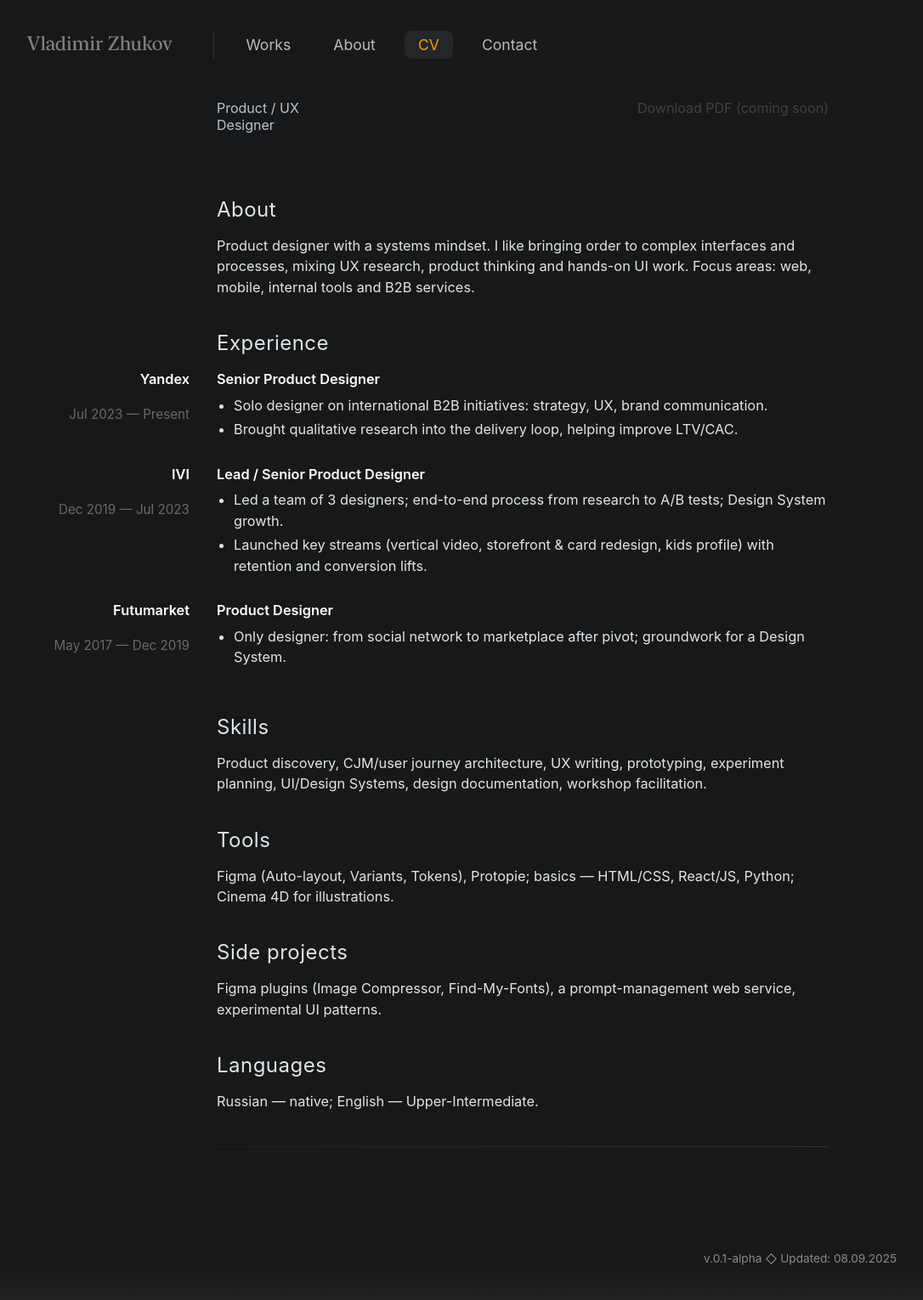
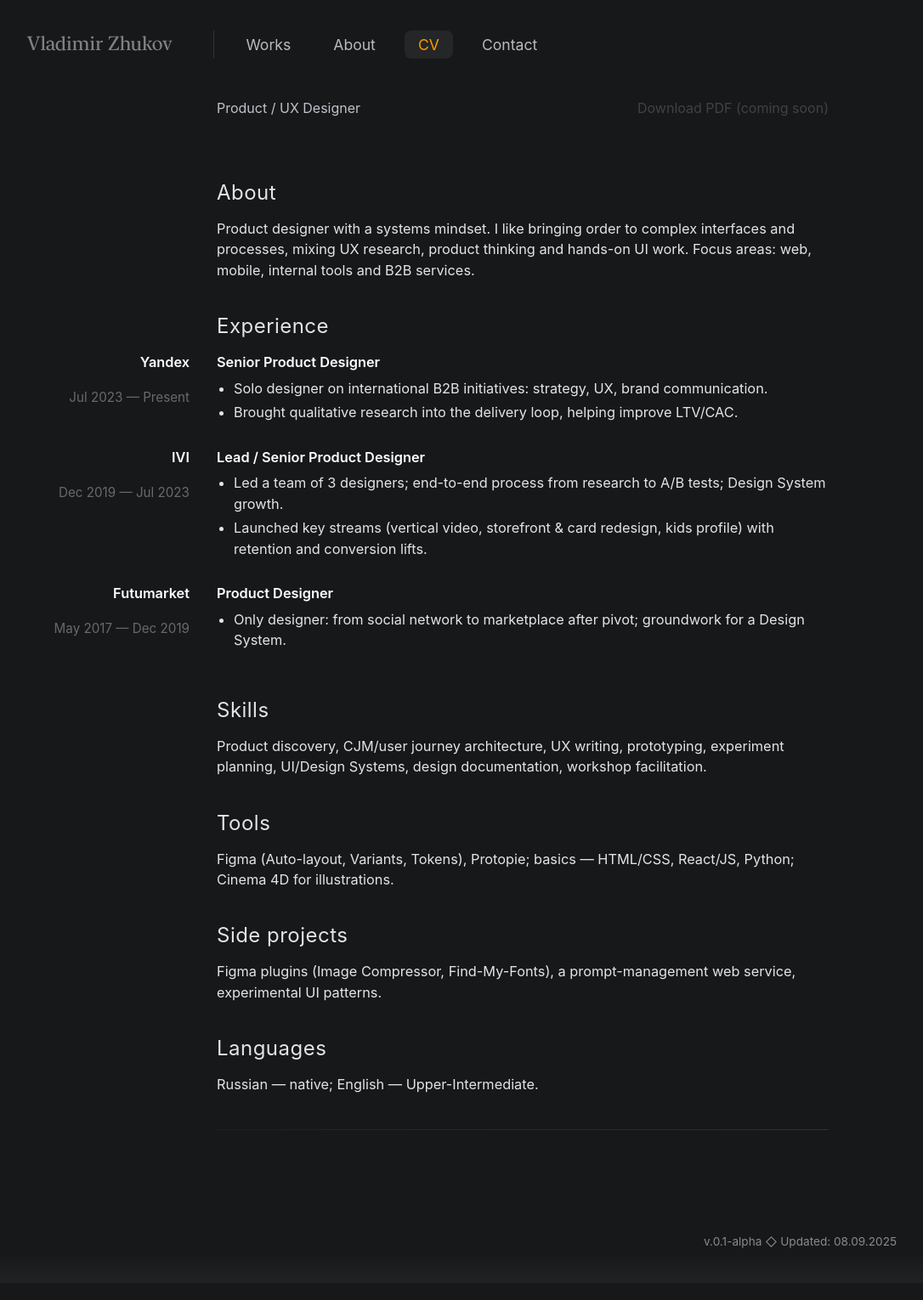
Before and after one commit to uxiscool/experience, a Jekyll site: the page built from cv.md, in a window 1280 px wide. Shown: the whole page at 85% size, without its empty margins (25-1111 px from the left). Built offline with Jekyll 4.4.1, drawn with Linux system fonts in a browser that asks for light colours.

Commit message:
Add files via upload

```diff
--- a/css/main.css
+++ b/css/main.css
@@ -1014,7 +1014,12 @@ body.mm-open{ overflow: hidden; }
   margin: 48px 0 8px;
 }
 .cv-name{ margin: 0 0 6px; font-size: clamp(1.6rem,1.2rem+2vw,2.2rem); font-weight: 600; color:#fff; }
-.cv-title{ color:#cbd2db; opacity:.92; margin-bottom: 8px; }
+.cv-title{
+  color:#cbd2db;
+  opacity:.92;
+  margin-bottom: 8px;
+  white-space: nowrap;
+}
 .cv-contacts{ display:flex; flex-wrap:wrap; gap:8px 12px; color:#cbd2db; opacity:.92; }
 .cv-contact{ color:inherit; text-decoration:none; }
 .cv-contact:hover{ color:var(--orange); transition: color 2s; }
```
